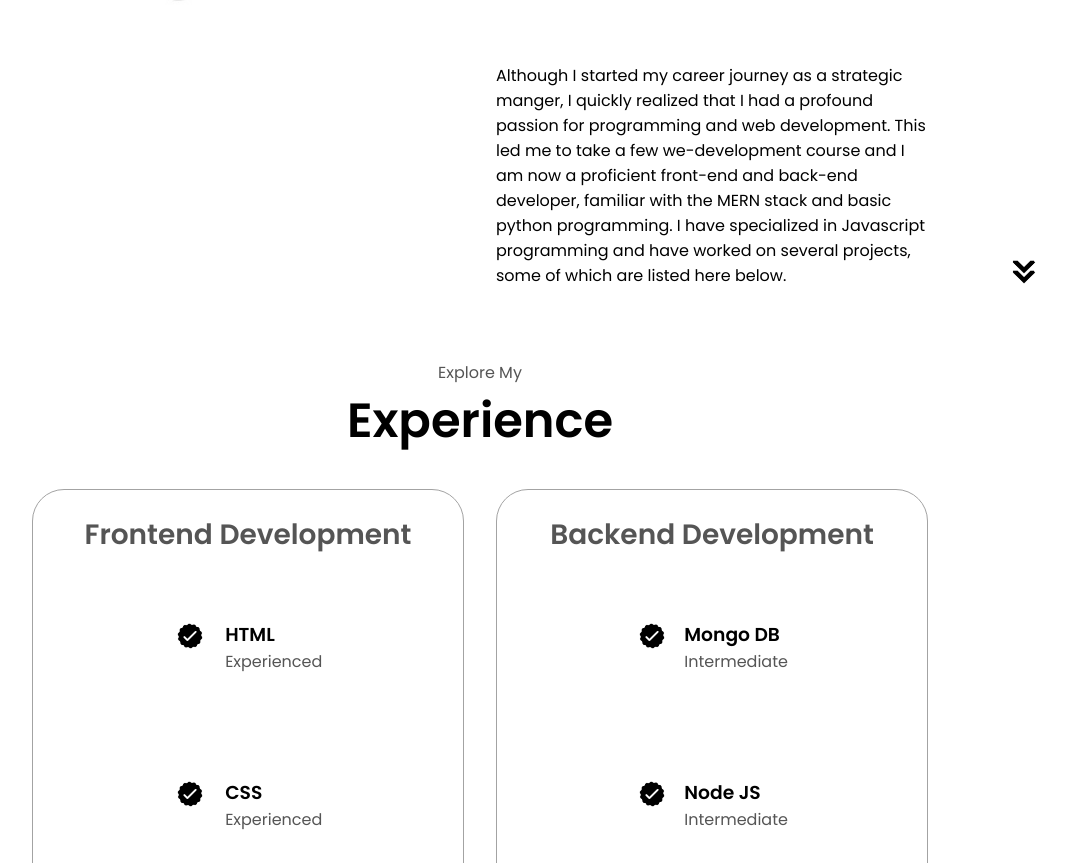
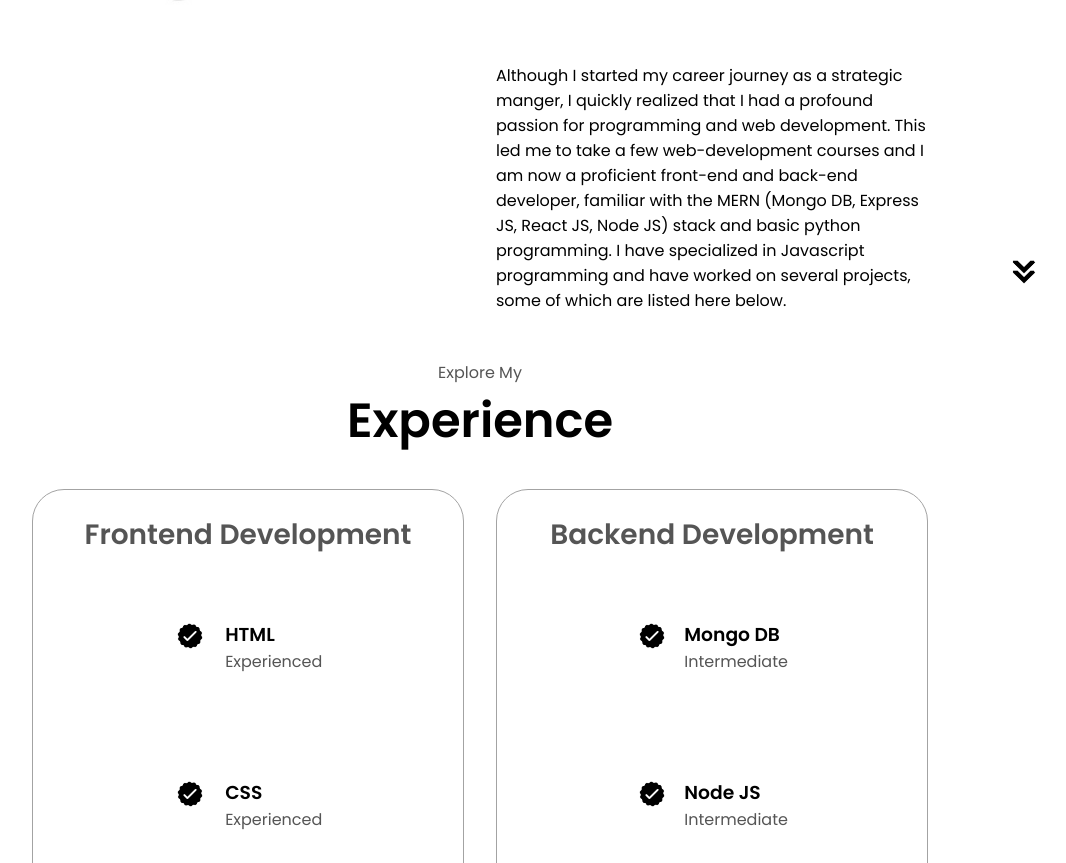
Before and after one commit to lewinskie254/portfolio, a plain HTML site: page index.html in a window 1280 px wide. Shown: the part 1336-2199 px from the top of the page, without its empty margins (160-1226 px from the left). Drawn offline with Linux system fonts and the light colour scheme.

Commit message:
Update index.html

```diff
--- a/index.html
+++ b/index.html
@@ -122,7 +122,7 @@
                     </div>
                 </div>
                 <div class="text-container">
-                    Although I started my career journey as a strategic manger, I quickly realized that I had a profound passion for programming and web development. This led me to take a few we-development course and I am now a proficient front-end and back-end developer, familiar with the MERN stack and basic python programming. I have specialized in Javascript programming and have worked on several projects, some of which are listed here below.
+                    Although I started my career journey as a strategic manger, I quickly realized that I had a profound passion for programming and web development. This led me to take a few web-development courses and I am now a proficient front-end and back-end developer, familiar with the MERN (Mongo DB, Express JS, React JS,  Node JS) stack and basic python programming. I have specialized in Javascript programming and have worked on several projects, some of which are listed here below.
                 </div>
             </div>
         </div>
```
